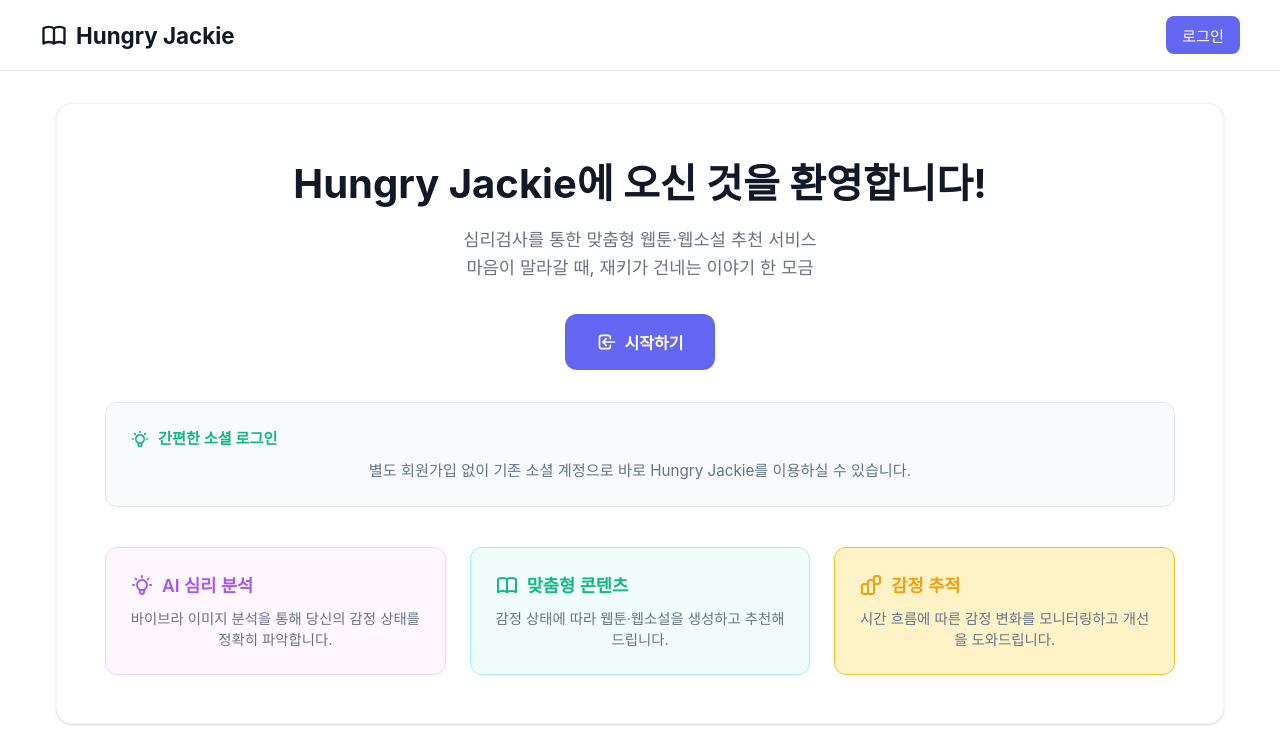
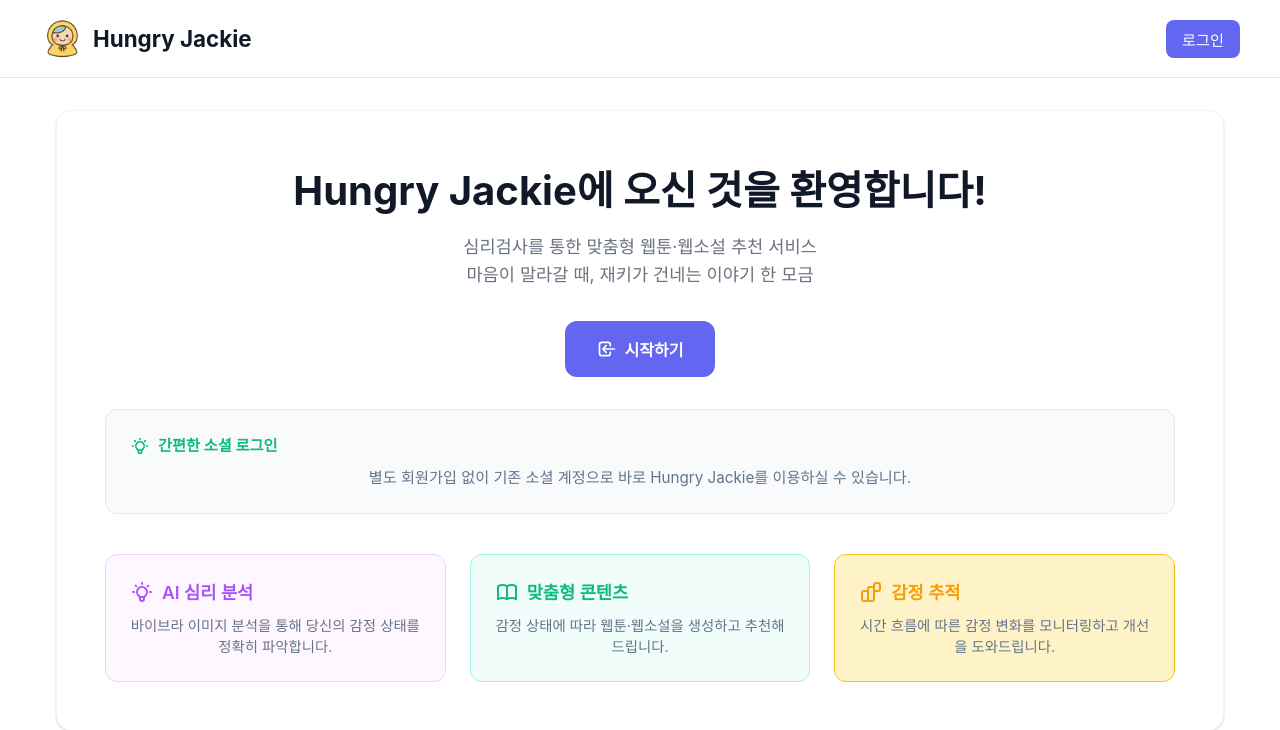
Before and after one commit to HungryJackie/hungry_jackie, a Django app: page / in a window 1280 px wide. Shown: the top 730 px of the page. Run offline with Django 5.2, Linux system fonts and the light colour scheme.

Commit message:
hungry jackie nav bar icon

```diff
--- a/templates/base.html
+++ b/templates/base.html
@@ -51,8 +51,8 @@
         }
 
         .brand-icon {
-            width: 28px;
-            height: 28px;
+            width: 45px;
+            height: 45px;
         }
 
         .nav-links {
@@ -222,9 +222,8 @@
     <nav class="navbar">
         <div class="nav-container">
             <a href="/" class="nav-brand">
-                <svg class="brand-icon" viewBox="0 0 24 24" fill="none" stroke="currentColor">
-                    <path stroke-linecap="round" stroke-linejoin="round" stroke-width="2" d="M12 6.253v13m0-13C10.832 5.477 9.246 5 7.5 5S4.168 5.477 3 6.253v13C4.168 18.477 5.754 18 7.5 18s3.332.477 4.5 1.253m0-13C13.168 5.477 14.754 5 16.5 5c1.747 0 3.332.477 4.5 1.253v13C19.832 18.477 18.246 18 16.5 18c-1.746 0-3.332.477-4.5 1.253"/>
-                </svg>
+                <img src="{% static 'images/profiles/default_2.png' %}" alt="Hungry Jackie Logo" class="brand-icon">
+
                 Hungry Jackie
             </a>
             <div class="nav-links">
```
